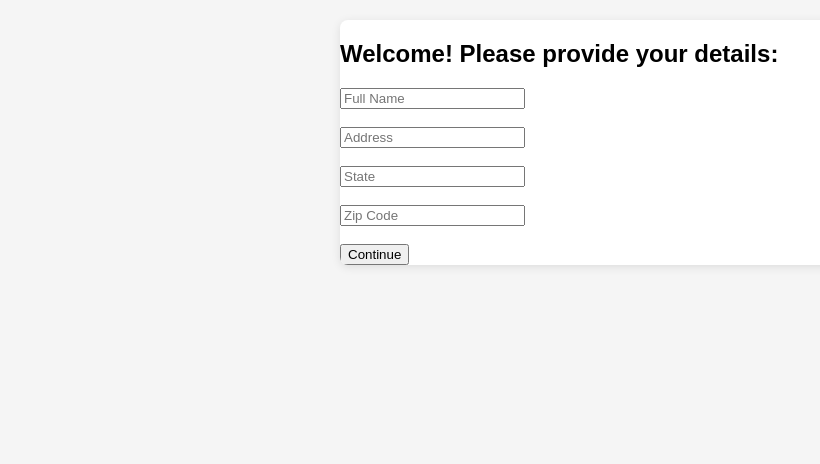
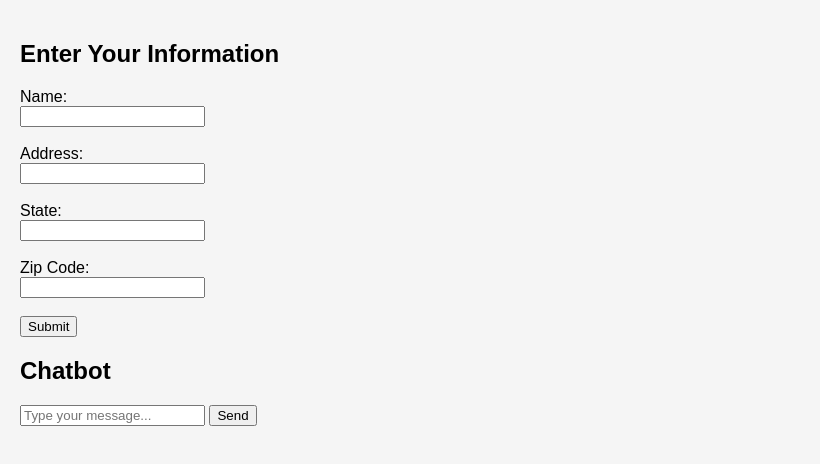
Before and after one commit to BishalBabuDumre/Chatbot, a plain HTML site: page docs/index.html in a window 1280 px wide. Shown: the whole page, without its empty margins (0-820 px from the left). Drawn offline with Linux system fonts and the light colour scheme.

Commit message:
Update index.html

```diff
--- a/docs/index.html
+++ b/docs/index.html
@@ -1,35 +1,39 @@
 <!DOCTYPE html>
 <html lang="en">
 <head>
-    <meta charset="UTF-8">
-    <meta name="viewport" content="width=device-width, initial-scale=1.0">
-    <title>Chatbot</title>
-    <!-- Load CSS from /static -->
-    <link rel="stylesheet" href="/static/style.css">
+  <meta charset="UTF-8">
+  <title>User Information</title>
+  <link rel="stylesheet" href="/static/style.css">
+  <script src="/static/script.js" defer></script>
 </head>
 <body>
-    <!-- User Info Form -->
-    <div class="chat-container" id="user-form-container">
-        <h2>Welcome! Please provide your details:</h2>
-        <form id="user-form">
-            <input type="text" name="full_name" placeholder="Full Name" required><br><br>
-            <input type="text" name="address" placeholder="Address" required><br><br>
-            <input type="text" name="state" placeholder="State" required><br><br>
-            <input type="text" name="zip_code" placeholder="Zip Code" required><br><br>
-            <button type="submit">Continue</button>
-        </form>
-    </div>
+  <h2>Enter Your Information</h2>
 
-    <!-- Chat UI (hidden until form is submitted) -->
-    <div class="chat-container" id="chat-container" style="display:none;">
-        <div id="chat-box" class="chat-box"></div>
-        <div class="input-area">
-            <input type="text" id="user-input" placeholder="Type your message...">
-            <button id="send-btn">Send</button>
-        </div>
-    </div>
+  <!-- Input Form -->
+  <form id="userForm">
+    <label for="name">Name:</label><br>
+    <input type="text" id="name" name="name" required><br><br>
 
-    <!-- Load JS from /static -->
-    <script src="/static/script.js"></script>
+    <label for="address">Address:</label><br>
+    <input type="text" id="address" name="address" required><br><br>
+
+    <label for="state">State:</label><br>
+    <input type="text" id="state" name="state" required><br><br>
+
+    <label for="zip_code">Zip Code:</label><br>
+    <input type="text" id="zip_code" name="zip_code" required><br><br>
+
+    <button type="submit">Submit</button>
+  </form>
+
+  <p id="responseMessage"></p>
+
+  <!-- Chatbot -->
+  <div id="chatContainer">
+    <h2>Chatbot</h2>
+    <div id="chatBox"></div>
+    <input type="text" id="chatInput" placeholder="Type your message...">
+    <button id="chatSend">Send</button>
+  </div>
 </body>
 </html>
```
